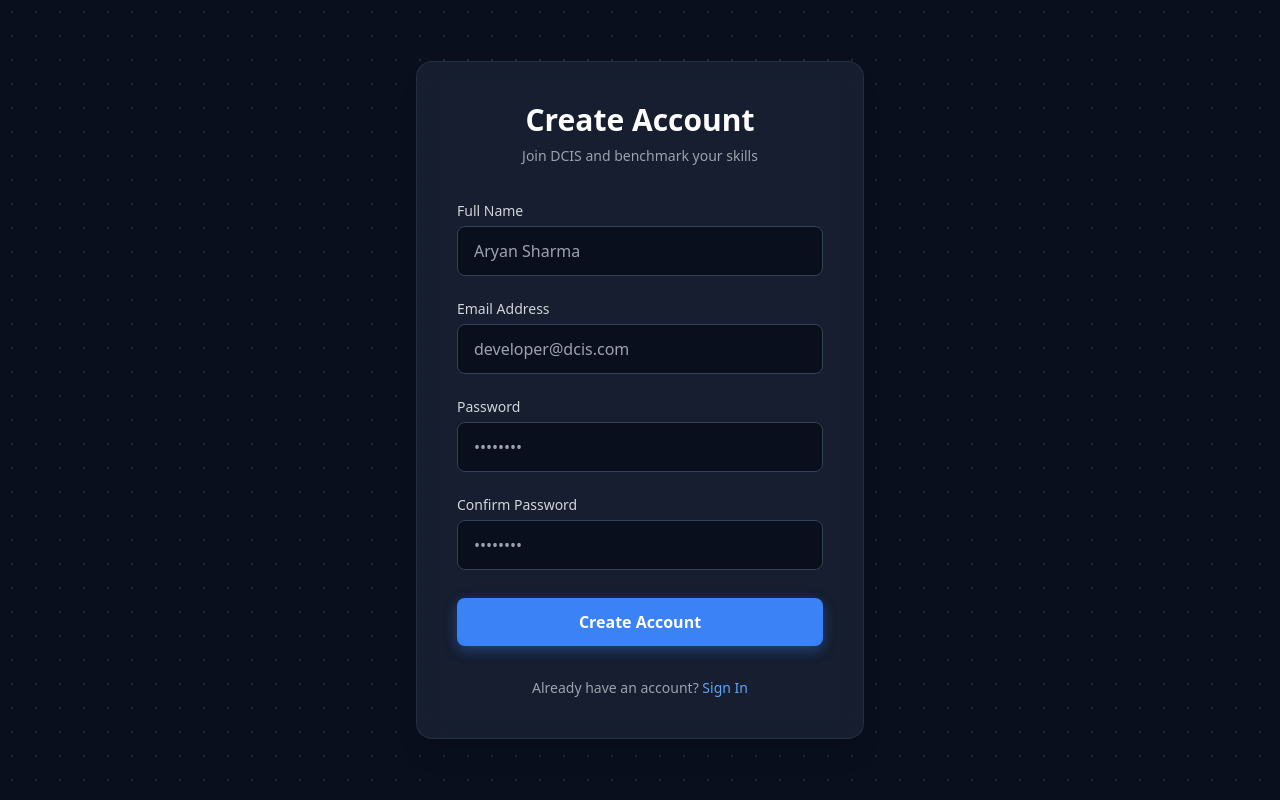
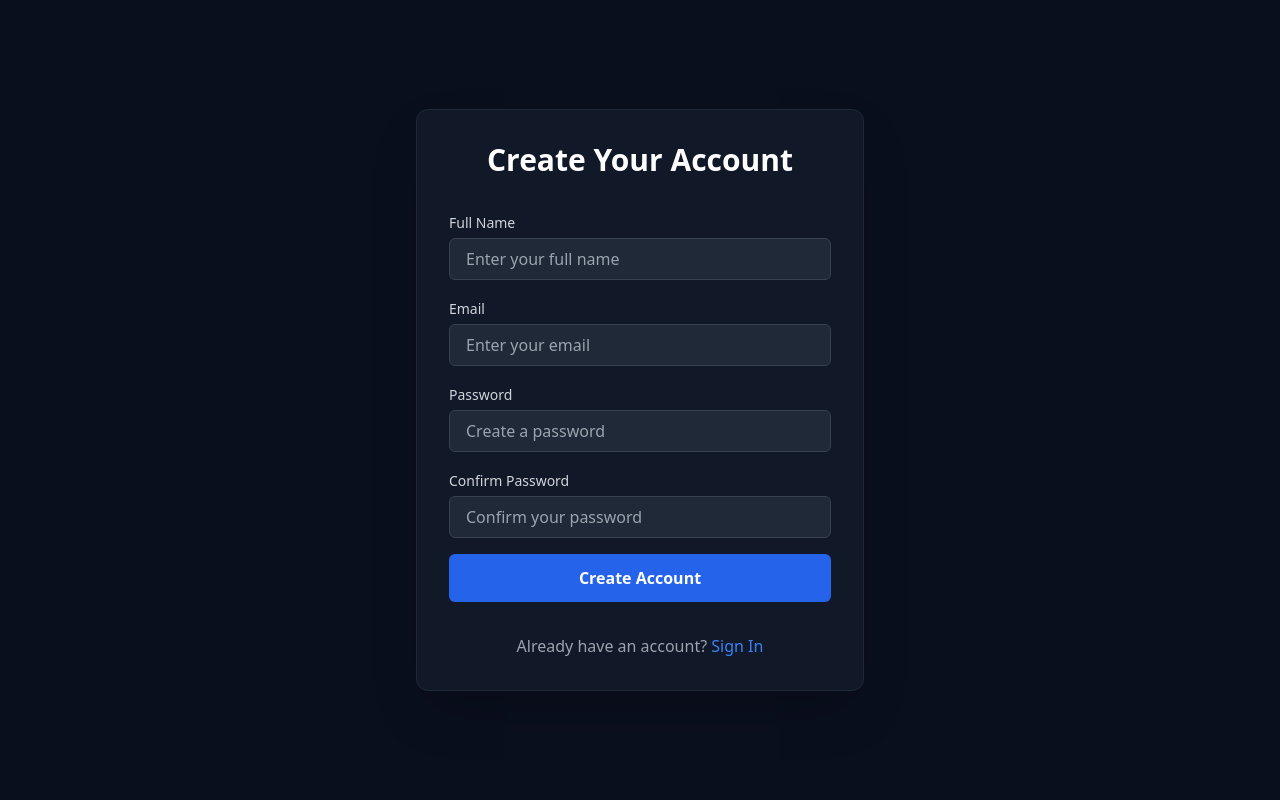
Before and after one commit to Shravani348/Devclash_hack, a React app in the folder frontend/: page /register in a window 1280 px wide. Built offline with nearby package versions, Linux system fonts and the light colour scheme; the HTML template or start-up script is replaced by a standard one.

Commit message:
feat: Implement strict Part A requirements

```diff
--- a/frontend/src/components/Navbar.jsx
+++ b/frontend/src/components/Navbar.jsx
@@ -1,9 +1,10 @@
-import React from 'react';
+import React, { useState } from 'react';
 import { Link, useNavigate } from 'react-router-dom';
-import { LogOut, Code, User, Brain, Globe, Sparkles } from 'lucide-react';
+import { ChevronDown, LogOut, Code, User, Brain, Globe, Sparkles } from 'lucide-react';
 
 const Navbar = () => {
   const navigate = useNavigate();
+  const [dropdownOpen, setDropdownOpen] = useState(false);
 
   const handleLogout = () => {
     localStorage.removeItem('loggedIn');
@@ -11,68 +12,90 @@ const Navbar = () => {
   };
 
   return (
-    <header className="sticky top-0 z-50 w-full bg-dark-900/40 backdrop-blur-xl border-b border-white/5 shadow-[0_8px_30px_rgba(0,0,0,0.12)]">
-      <div className="container mx-auto px-6 h-20 flex items-center justify-between">
+    <header className="sticky top-0 z-50 w-full bg-dark-900/80 backdrop-blur-lg border-b border-dark-700/50">
+      <div className="container mx-auto px-6 h-16 flex items-center justify-between">
         {/* Left: Logo */}
-        <Link to="/" className="flex items-center gap-3 group shrink-0 relative">
-          <div className="absolute inset-0 bg-primary-500/20 blur-xl rounded-full scale-0 group-hover:scale-150 transition-transform duration-500 opacity-0 group-hover:opacity-100"></div>
-          <div className="w-11 h-11 bg-gradient-to-tr from-primary-600 to-indigo-400 rounded-xl flex items-center justify-center shadow-lg shadow-primary-500/20 group-hover:shadow-primary-500/40 transition-all duration-300 transform group-hover:rotate-3 relative z-10 border border-white/10">
-            <Code className="text-white drop-shadow-md" size={22} strokeWidth={2.5} absoluteStrokeWidth />
-          </div>
-          <span className="text-2xl font-black tracking-tighter bg-clip-text text-transparent bg-gradient-to-r from-gray-100 to-gray-500 group-hover:from-white group-hover:to-primary-300 transition-colors duration-300 relative z-10">DCIS<span className="text-primary-500">.</span></span>
+        <Link to="/home" className="flex items-center gap-2 group">
+          <span className="text-2xl font-black tracking-tighter text-primary-500 group-hover:text-primary-400 transition-colors">DCIS</span>
         </Link>
 
-        {/* Center: Horizontal Navigation Links */}
-        <nav className="hidden lg:flex flex-1 items-center justify-center gap-2 mx-8">
-          <Link to="/" className="flex items-center gap-2.5 px-4 py-2 rounded-full text-[14px] font-bold text-gray-400 hover:text-white transition-all hover:bg-white/5 relative group">
-            <Code size={16} className="text-primary-500 group-hover:animate-pulse" />
-            <span>Analysis</span>
-            <div className="absolute bottom-0 left-1/2 -translate-x-1/2 w-0 h-px bg-gradient-to-r from-transparent via-primary-500 to-transparent transition-all duration-300 group-hover:w-full opacity-0 group-hover:opacity-100"></div>
+        {/* Center: Modules Dropdown */}
+        <div
+          className="relative group h-full flex items-center"
+          onMouseEnter={() => setDropdownOpen(true)}
+          onMouseLeave={() => setDropdownOpen(false)}
+        >
+          <button className="flex items-center gap-2 text-gray-300 hover:text-white font-medium px-4 py-2 rounded-lg transition-colors group-hover:bg-dark-800">
+            Modules <ChevronDown size={16} className={`transition-transform duration-200 ${dropdownOpen ? 'rotate-180' : ''}`} />
+          </button>
+
+          {/* Dropdown Menu */}
+          <div className={`absolute top-[60px] left-1/2 -translate-x-1/2 w-64 bg-dark-800 border border-dark-700 rounded-xl shadow-2xl py-2 transition-all duration-200 origin-top transform ${dropdownOpen ? 'opacity-100 scale-100 pointer-events-auto' : 'opacity-0 scale-95 pointer-events-none'}`}>
+
+            {/* GitHub Analysis */}
+            <div className="px-4 py-2">
+              <div className="flex items-center gap-2 text-primary-400 font-semibold mb-2">
+                <Code size={16} /> GitHub Analysis
+              </div>
+              <div className="pl-6 border-l border-dark-600 ml-2 flex flex-col gap-1">
+                <Link to="/home" className="text-sm text-gray-400 hover:text-white hover:bg-dark-700/50 px-2 py-1.5 rounded transition-colors block">Frontend</Link>
+                <Link to="/home" className="text-sm text-gray-400 hover:text-white hover:bg-dark-700/50 px-2 py-1.5 rounded transition-colors block">Backend</Link>
+              </div>
+            </div>
+
+            <div className="h-px bg-dark-700/50 my-1"></div>
+
+            {/* Resume Audit */}
+            <Link to="/home" className="flex items-center gap-2 px-4 py-2.5 text-gray-300 hover:text-white hover:bg-dark-700/50 transition-colors font-medium">
+              <User size={16} className="text-emerald-400" /> Resume Audit
             </Link>
-          <Link to="/" className="flex items-center gap-2.5 px-4 py-2 rounded-full text-[14px] font-bold text-gray-400 hover:text-white transition-all hover:bg-white/5 relative group">
-            <User size={16} className="text-emerald-500 group-hover:animate-pulse" />
-            <span>Audit</span>
-            <div className="absolute bottom-0 left-1/2 -translate-x-1/2 w-0 h-px bg-gradient-to-r from-transparent via-emerald-500 to-transparent transition-all duration-300 group-hover:w-full opacity-0 group-hover:opacity-100"></div>
+
+            <div className="h-px bg-dark-700/50 my-1"></div>
+
+            {/* AI ML Insights */}
+            <Link to="/home" className="flex items-center gap-2 px-4 py-2.5 text-gray-300 hover:text-white hover:bg-dark-700/50 transition-colors font-medium">
+              <Brain size={16} className="text-purple-400" /> AI / ML Insights
             </Link>
-          <Link to="/" className="flex items-center gap-2.5 px-4 py-2 rounded-full text-[14px] font-bold text-gray-400 hover:text-white transition-all hover:bg-white/5 relative group">
-            <Brain size={16} className="text-purple-500 group-hover:animate-pulse" />
-            <span>Insights</span>
-            <div className="absolute bottom-0 left-1/2 -translate-x-1/2 w-0 h-px bg-gradient-to-r from-transparent via-purple-500 to-transparent transition-all duration-300 group-hover:w-full opacity-0 group-hover:opacity-100"></div>
+
+            {/* Gen AI Tools */}
+            <Link to="/home" className="flex items-center gap-2 px-4 py-2.5 text-gray-300 hover:text-white hover:bg-dark-700/50 transition-colors font-medium">
+              <Sparkles size={16} className="text-amber-400" /> Generative AI Tools
             </Link>
-          <Link to="/" className="flex items-center gap-2.5 px-4 py-2 rounded-full text-[14px] font-bold text-gray-400 hover:text-white transition-all hover:bg-white/5 relative group">
-            <Sparkles size={16} className="text-amber-500 group-hover:animate-pulse" />
-            <span>Gen AI</span>
-            <div className="absolute bottom-0 left-1/2 -translate-x-1/2 w-0 h-px bg-gradient-to-r from-transparent via-amber-500 to-transparent transition-all duration-300 group-hover:w-full opacity-0 group-hover:opacity-100"></div>
-          </Link>
-          <Link to="/" className="flex items-center gap-2.5 px-4 py-2 rounded-full text-[14px] font-bold text-gray-400 hover:text-white transition-all hover:bg-white/5 relative group">
-            <Globe size={16} className="text-rose-500 group-hover:animate-pulse" />
-            <span>Live App</span>
-            <div className="absolute bottom-0 left-1/2 -translate-x-1/2 w-0 h-px bg-gradient-to-r from-transparent via-rose-500 to-transparent transition-all duration-300 group-hover:w-full opacity-0 group-hover:opacity-100"></div>
-          </Link>
-        </nav>
+
+            <div className="h-px bg-dark-700/50 my-1"></div>
+
+            {/* Live App Audit */}
+            <div className="px-4 py-2">
+              <div className="flex items-center gap-2 text-rose-400 font-semibold mb-2">
+                <Globe size={16} /> Live App Audit
+              </div>
+              <div className="pl-6 border-l border-dark-600 ml-2 flex flex-col gap-1">
+                <Link to="/home" className="text-sm text-gray-400 hover:text-white hover:bg-dark-700/50 px-2 py-1.5 rounded transition-colors block">Frontend</Link>
+                <Link to="/home" className="text-sm text-gray-400 hover:text-white hover:bg-dark-700/50 px-2 py-1.5 rounded transition-colors block">Backend</Link>
+              </div>
+            </div>
+
+          </div>
+        </div>
 
         {/* Right: Avatar & Logout */}
-        <div className="flex items-center gap-4 shrink-0">
-          <button className="hidden sm:inline-flex px-4 py-1.5 rounded-full bg-gradient-to-r from-dark-800 to-dark-700 border border-white/10 text-[13px] font-bold text-white hover:border-primary-500/50 hover:shadow-[0_0_15px_rgba(59,130,246,0.2)] transition-all">
-            Upgrade Pro
-          </button>
-          <div className="w-px h-6 bg-white/10 mx-1 hidden sm:block"></div>
-          <div className="flex items-center gap-3 bg-dark-800/40 p-1.5 pr-2 rounded-full border border-white/5 hover:border-white/10 transition-colors">
-            <div className="w-9 h-9 rounded-full bg-gradient-to-tr from-primary-600 to-indigo-600 flex items-center justify-center text-white font-bold text-sm shadow-inner ring-2 ring-dark-900">
+        <div className="flex items-center gap-4">
+          <div className="flex items-center gap-3">
+            <div className="flex flex-col items-end">
+              <span className="text-sm font-bold text-gray-100">Aryan Sharma</span>
+              <span className="text-xs text-gray-400">Mid-Level Dev</span>
+            </div>
+            <div className="w-10 h-10 rounded-full bg-gradient-to-tr from-primary-600 to-indigo-600 flex items-center justify-center text-white font-bold border-2 border-dark-700 shadow-sm">
               AS
             </div>
-            <div className="flex flex-col items-start hidden sm:flex">
-              <span className="text-[13px] font-bold text-gray-200 leading-tight">Aryan S.</span>
-              <span className="text-[10px] font-extrabold text-primary-400 uppercase tracking-wider leading-tight">Lvl 42 Dev</span>
           </div>
           <button
             onClick={handleLogout}
-              className="p-1.5 ml-1 text-gray-400 hover:text-rose-400 hover:bg-rose-500/10 rounded-full transition-all"
+            className="p-2 text-gray-400 hover:text-danger hover:bg-danger/10 rounded-lg transition-colors ml-2"
             title="Log Out"
           >
-              <LogOut size={16} strokeWidth={2.5} />
+            <LogOut size={20} />
           </button>
-          </div>
         </div>
       </div>
     </header>
--- a/frontend/src/pages/SignIn.jsx
+++ b/frontend/src/pages/SignIn.jsx
@@ -1,75 +1,75 @@
 import React, { useState } from 'react';
 import { useNavigate, Link } from 'react-router-dom';
-import { Github, Loader2 } from 'lucide-react';
 
 const SignIn = () => {
   const navigate = useNavigate();
-  const [loading, setLoading] = useState(false);
+  const [email, setEmail] = useState('');
+  const [password, setPassword] = useState('');
 
   const handleSignIn = (e) => {
     e.preventDefault();
-    setLoading(true);
-    setTimeout(() => {
-      localStorage.setItem('loggedIn', 'true');
-      navigate('/');
-    }, 800);
+    // Simulate auth
+    localStorage.setItem('loggedIn', 'true');
+    navigate('/home');
   };
 
   return (
-    <div className="min-h-screen bg-dark-900 bg-dot-pattern flex items-center justify-center p-6">
-      <div className="glass-panel p-10 w-full max-w-md animate-in zoom-in-95 duration-300">
-        <div className="text-center mb-8">
-          <h2 className="text-3xl font-bold text-white mb-2">Welcome Back</h2>
-          <p className="text-gray-400 text-sm">Sign in to sync your repositories</p>
-        </div>
-
-        <button
-          type="button"
-          onClick={handleSignIn}
-          className="w-full bg-dark-900 border border-dark-700 hover:bg-dark-800 text-white font-semibold py-3 rounded-lg flex items-center justify-center gap-3 transition-colors mb-6 shadow-sm"
-        >
-          <Github size={20} /> Continue with GitHub
-        </button>
-
-        <div className="relative flex items-center justify-center mb-6">
-          <div className="border-t border-dark-700 w-full"></div>
-          <span className="bg-[#101426] px-3 text-xs text-gray-500 absolute font-medium">OR USE EMAIL</span>
-        </div>
+    <div className="min-h-screen flex items-center justify-center p-6 bg-[#0A0F1E] font-sans">
+      <div className="bg-[#111827] border border-gray-800 p-8 rounded-xl w-full max-w-md shadow-2xl">
+        <h2 className="text-3xl font-bold text-white text-center mb-8">Welcome Back</h2>
 
         <form onSubmit={handleSignIn} className="space-y-5">
           <div className="space-y-1">
-            <label className="text-sm font-medium text-gray-300">Email Address</label>
+            <label className="text-sm font-medium text-gray-300">Email</label>
             <input
               type="email"
               required
-              className="w-full bg-dark-900 border border-dark-700 rounded-lg px-4 py-3 text-gray-100 focus:outline-none focus:border-primary-500 focus:ring-1 focus:ring-primary-500 transition-colors"
-              placeholder="developer@DCIS.com"
+              value={email}
+              onChange={(e) => setEmail(e.target.value)}
+              className="w-full bg-[#1F2937] border border-gray-700 rounded-md px-4 py-2 text-white focus:outline-none focus:border-blue-500"
+              placeholder="Enter your email"
             />
           </div>
 
-          <div className="space-y-1 pb-2">
-            <div className="flex justify-between items-center">
-              <label className="text-sm font-medium text-gray-300">Password</label>
-            </div>
+          <div className="space-y-1">
+            <label className="text-sm font-medium text-gray-300">Password</label>
             <input
               type="password"
               required
-              className="w-full bg-dark-900 border border-dark-700 rounded-lg px-4 py-3 text-gray-100 focus:outline-none focus:border-primary-500 focus:ring-1 focus:ring-primary-500 transition-colors"
-              placeholder="••••••••"
+              value={password}
+              onChange={(e) => setPassword(e.target.value)}
+              className="w-full bg-[#1F2937] border border-gray-700 rounded-md px-4 py-2 text-white focus:outline-none focus:border-blue-500"
+              placeholder="Enter your password"
             />
           </div>
 
           <button
             type="submit"
-            disabled={loading}
-            className="w-full bg-primary-500 hover:bg-primary-400 text-white font-semibold py-3 rounded-lg flex items-center justify-center gap-2 transition-all disabled:opacity-70 shadow-[0_4px_14px_0_rgba(59,130,246,0.39)]"
+            className="w-full bg-blue-600 hover:bg-blue-500 text-white font-semibold py-3 rounded-md transition-colors mt-2"
           >
-            {loading ? <Loader2 size={20} className="animate-spin" /> : "Sign In"}
+            Sign In
           </button>
         </form>
 
-        <p className="mt-8 text-center text-sm text-gray-400">
-          Don't have an account? <Link to="/register" className="text-primary-400 hover:text-primary-300 font-medium">Sign Up</Link>
+        <div className="my-6 flex items-center">
+          <div className="flex-grow border-t border-gray-700"></div>
+          <span className="px-3 text-gray-500 text-sm">OR</span>
+          <div className="flex-grow border-t border-gray-700"></div>
+        </div>
+
+        <button
+          type="button"
+          className="w-full bg-gray-800 hover:bg-gray-700 border border-gray-700 text-white font-semibold py-3 rounded-md transition-colors flex items-center justify-center gap-2"
+        >
+          <svg viewBox="0 0 24 24" width="20" height="20" stroke="currentColor" strokeWidth="2" fill="none" strokeLinecap="round" strokeLinejoin="round" className="text-white"><path d="M9 19c-5 1.5-5-2.5-7-3m14 6v-3.87a3.37 3.37 0 0 0-.94-2.61c3.14-.35 6.44-1.54 6.44-7A5.44 5.44 0 0 0 20 4.77 5.07 5.07 0 0 0 19.91 1S18.73.65 16 2.48a13.38 13.38 0 0 0-7 0C6.27.65 5.09 1 5.09 1A5.07 5.07 0 0 0 5 4.77a5.44 5.44 0 0 0-1.5 3.78c0 5.42 3.3 6.61 6.44 7A3.37 3.37 0 0 0 9 18.13V22"></path></svg>
+          Continue with GitHub
+        </button>
+
+        <p className="mt-6 text-center text-gray-400">
+          Don't have an account?{' '}
+          <Link to="/register" className="text-blue-500 hover:text-blue-400 font-medium">
+            Sign Up
+          </Link>
         </p>
       </div>
     </div>
--- a/frontend/src/pages/SignUp.jsx
+++ b/frontend/src/pages/SignUp.jsx
@@ -1,46 +1,51 @@
 import React, { useState } from 'react';
 import { useNavigate, Link } from 'react-router-dom';
-import { Loader2 } from 'lucide-react';
 
 const SignUp = () => {
   const navigate = useNavigate();
-  const [loading, setLoading] = useState(false);
+  const [fullName, setFullName] = useState('');
+  const [email, setEmail] = useState('');
+  const [password, setPassword] = useState('');
+  const [confirmPassword, setConfirmPassword] = useState('');
 
   const handleSignUp = (e) => {
     e.preventDefault();
-    setLoading(true);
-    setTimeout(() => {
-      localStorage.setItem('loggedIn', 'true');
-      navigate('/');
-    }, 800);
+    if (password !== confirmPassword) {
+      alert("Passwords do not match");
+      return;
+    }
+    // Simulate auth
+    localStorage.setItem('loggedIn', 'true');
+    navigate('/home');
   };
 
   return (
-    <div className="min-h-screen bg-dark-900 bg-dot-pattern flex items-center justify-center p-6">
-      <div className="glass-panel p-10 w-full max-w-md animate-in zoom-in-95 duration-300">
-        <div className="text-center mb-8">
-          <h2 className="text-3xl font-bold text-white mb-2">Create Account</h2>
-          <p className="text-gray-400 text-sm">Join DCIS and benchmark your skills</p>
-        </div>
+    <div className="min-h-screen flex items-center justify-center p-6 bg-[#0A0F1E] font-sans">
+      <div className="bg-[#111827] border border-gray-800 p-8 rounded-xl w-full max-w-md shadow-2xl">
+        <h2 className="text-3xl font-bold text-white text-center mb-8">Create Your Account</h2>
 
-        <form onSubmit={handleSignUp} className="space-y-5">
+        <form onSubmit={handleSignUp} className="space-y-4">
           <div className="space-y-1">
             <label className="text-sm font-medium text-gray-300">Full Name</label>
             <input
               type="text"
               required
-              className="w-full bg-dark-900 border border-dark-700 rounded-lg px-4 py-3 text-gray-100 focus:outline-none focus:border-primary-500 focus:ring-1 focus:ring-primary-500 transition-colors"
-              placeholder="Aryan Sharma"
+              value={fullName}
+              onChange={(e) => setFullName(e.target.value)}
+              className="w-full bg-[#1F2937] border border-gray-700 rounded-md px-4 py-2 text-white focus:outline-none focus:border-blue-500"
+              placeholder="Enter your full name"
             />
           </div>
 
           <div className="space-y-1">
-            <label className="text-sm font-medium text-gray-300">Email Address</label>
+            <label className="text-sm font-medium text-gray-300">Email</label>
             <input
               type="email"
               required
-              className="w-full bg-dark-900 border border-dark-700 rounded-lg px-4 py-3 text-gray-100 focus:outline-none focus:border-primary-500 focus:ring-1 focus:ring-primary-500 transition-colors"
-              placeholder="developer@dcis.com"
+              value={email}
+              onChange={(e) => setEmail(e.target.value)}
+              className="w-full bg-[#1F2937] border border-gray-700 rounded-md px-4 py-2 text-white focus:outline-none focus:border-blue-500"
+              placeholder="Enter your email"
             />
           </div>
 
@@ -49,32 +54,38 @@ const SignUp = () => {
             <input
               type="password"
               required
-              className="w-full bg-dark-900 border border-dark-700 rounded-lg px-4 py-3 text-gray-100 focus:outline-none focus:border-primary-500 focus:ring-1 focus:ring-primary-500 transition-colors"
-              placeholder="••••••••"
+              value={password}
+              onChange={(e) => setPassword(e.target.value)}
+              className="w-full bg-[#1F2937] border border-gray-700 rounded-md px-4 py-2 text-white focus:outline-none focus:border-blue-500"
+              placeholder="Create a password"
             />
           </div>
 
-          <div className="space-y-1 pb-2">
+          <div className="space-y-1">
             <label className="text-sm font-medium text-gray-300">Confirm Password</label>
             <input
               type="password"
               required
-              className="w-full bg-dark-900 border border-dark-700 rounded-lg px-4 py-3 text-gray-100 focus:outline-none focus:border-primary-500 focus:ring-1 focus:ring-primary-500 transition-colors"
-              placeholder="••••••••"
+              value={confirmPassword}
+              onChange={(e) => setConfirmPassword(e.target.value)}
+              className="w-full bg-[#1F2937] border border-gray-700 rounded-md px-4 py-2 text-white focus:outline-none focus:border-blue-500"
+              placeholder="Confirm your password"
             />
           </div>
 
           <button
             type="submit"
-            disabled={loading}
-            className="w-full bg-primary-500 hover:bg-primary-400 text-white font-semibold py-3 rounded-lg flex items-center justify-center gap-2 transition-all disabled:opacity-70 shadow-[0_4px_14px_0_rgba(59,130,246,0.39)]"
+            className="w-full bg-blue-600 hover:bg-blue-500 text-white font-semibold py-3 rounded-md transition-colors mt-4"
           >
-            {loading ? <Loader2 size={20} className="animate-spin" /> : "Create Account"}
+            Create Account
           </button>
         </form>
 
-        <p className="mt-8 text-center text-sm text-gray-400">
-          Already have an account? <Link to="/login" className="text-primary-400 hover:text-primary-300 font-medium">Sign In</Link>
+        <p className="mt-8 text-center text-gray-400">
+          Already have an account?{' '}
+          <Link to="/login" className="text-blue-500 hover:text-blue-400 font-medium">
+            Sign In
+          </Link>
         </p>
       </div>
     </div>
--- a/frontend/tailwind.config.js
+++ b/frontend/tailwind.config.js
@@ -13,32 +13,12 @@ export default {
           700: '#334155'
         },
         primary: {
-          600: '#2563eb',
           500: '#3b82f6',
           400: '#60a5fa'
         },
         success: '#10b981',
         warning: '#f59e0b',
         danger: '#ef4444'
-      },
-      keyframes: {
-        shimmer: {
-          '100%': { transform: 'translateX(100%)' }
-        },
-        'gradient-x': {
-          '0%, 100%': {
-            'background-size': '200% 200%',
-            'background-position': 'left center'
-          },
-          '50%': {
-            'background-size': '200% 200%',
-            'background-position': 'right center'
-          }
-        }
-      },
-      animation: {
-        shimmer: 'shimmer 1.5s infinite',
-        'gradient-x': 'gradient-x 3s ease infinite'
       }
     },
   },
```
Also changed, not shown: frontend/src/App.jsx (+15 -0 lines), frontend/src/pages/Landing.jsx (+49 -66 lines). Lines whose indentation alone changed are shown as unchanged.
